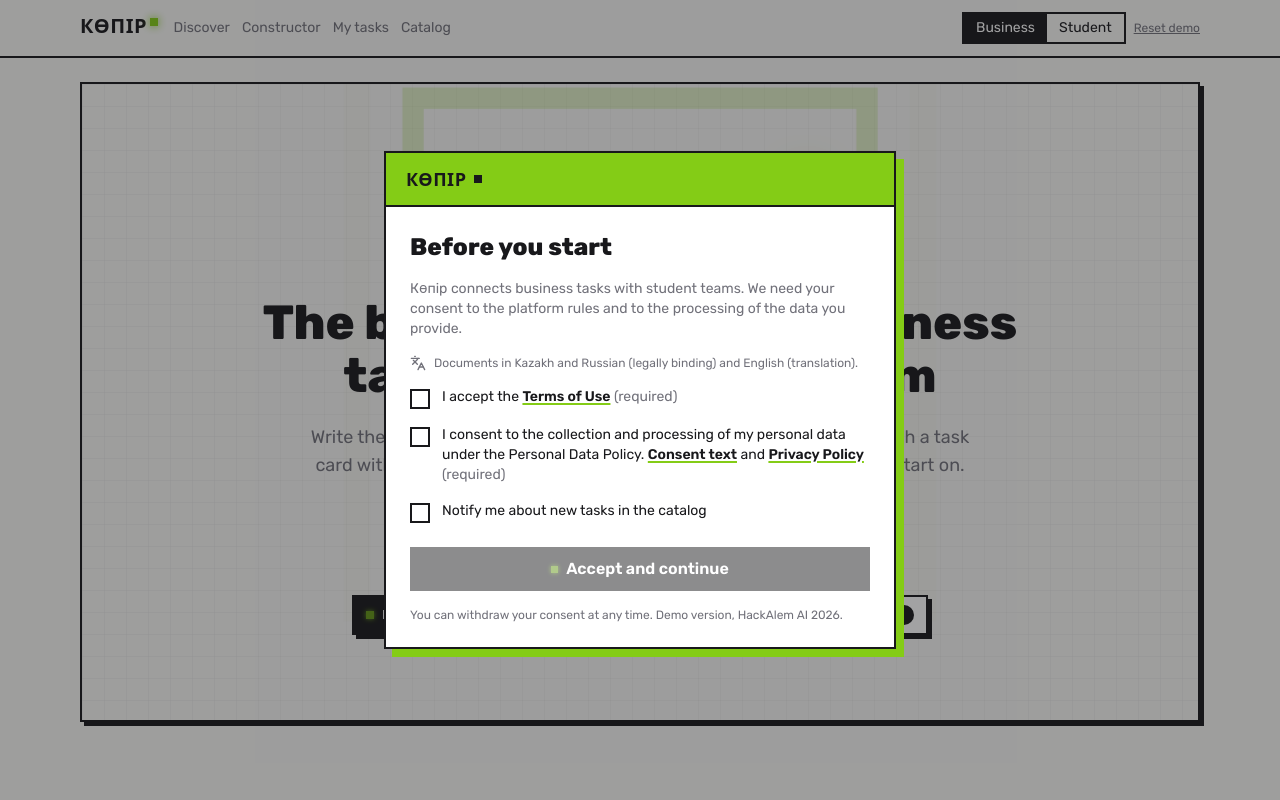
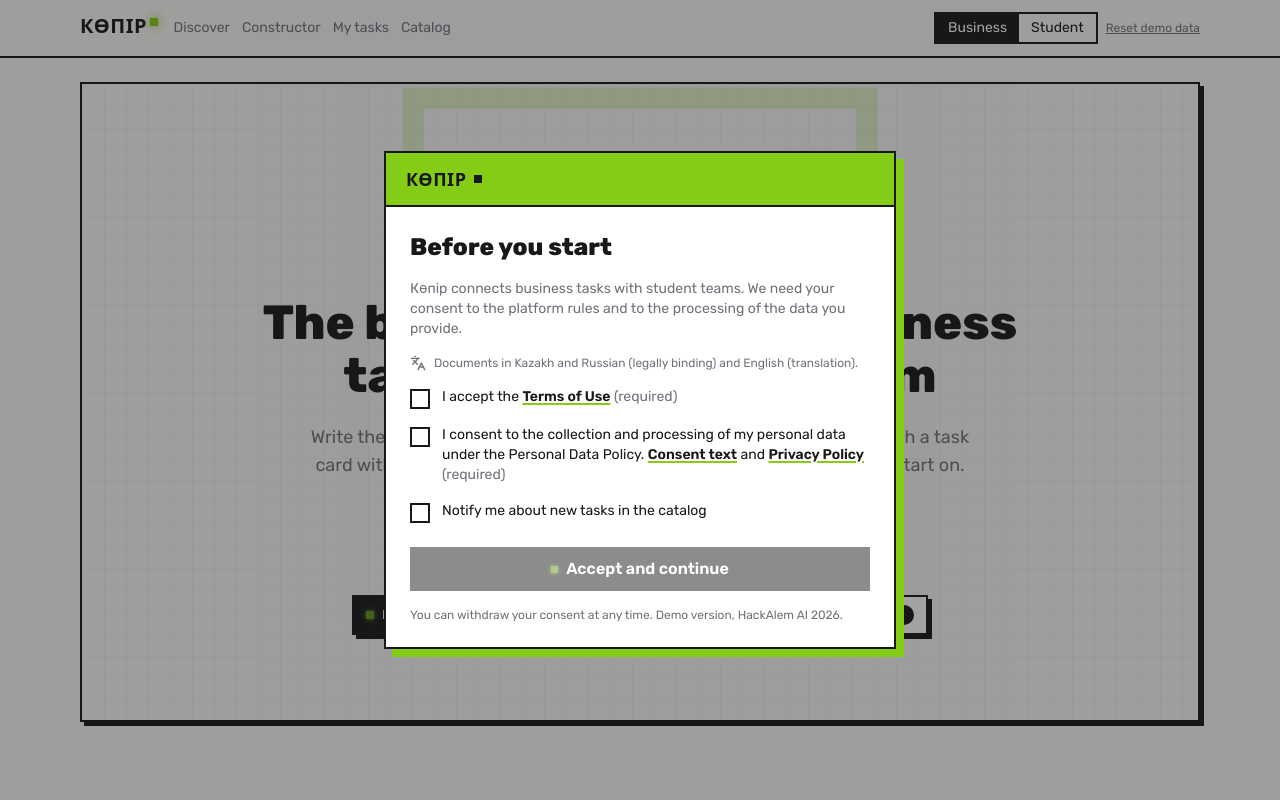
Before and after one commit to BAITC-Hacks/hack-4d243613-three-biys, a Next.js app: page / in a window 1280 px wide. Shown: the top 800 px of the page. Built offline with nearby package versions, Linux system fonts and the light colour scheme; a web font is replaced by a local one.

Commit message:
Header: 'Reset demo data' label to match docs/DEMO.md

```diff
--- a/src/components/features/AppHeader.tsx
+++ b/src/components/features/AppHeader.tsx
@@ -73,7 +73,7 @@
                 className="text-xs text-muted underline"
                 onClick={() => { if (confirm('Reset demo data?')) resetDemo(); }}
               >
-                Reset demo
+                Reset demo data
               </button>
             </div>
           </>
```
